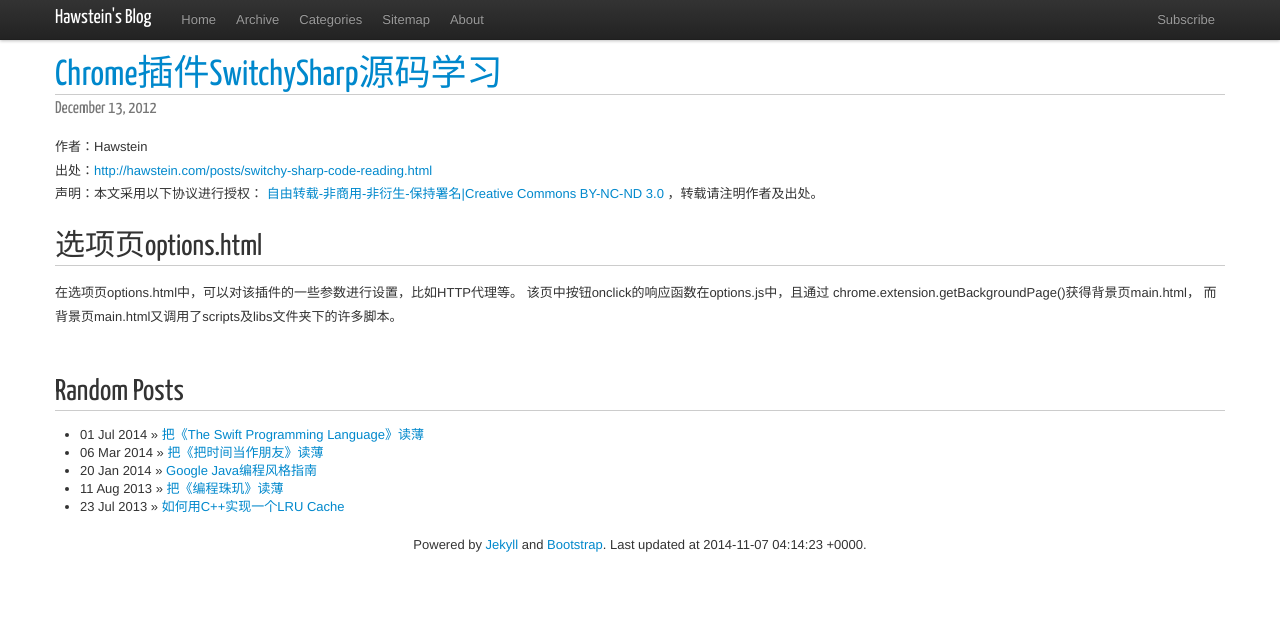
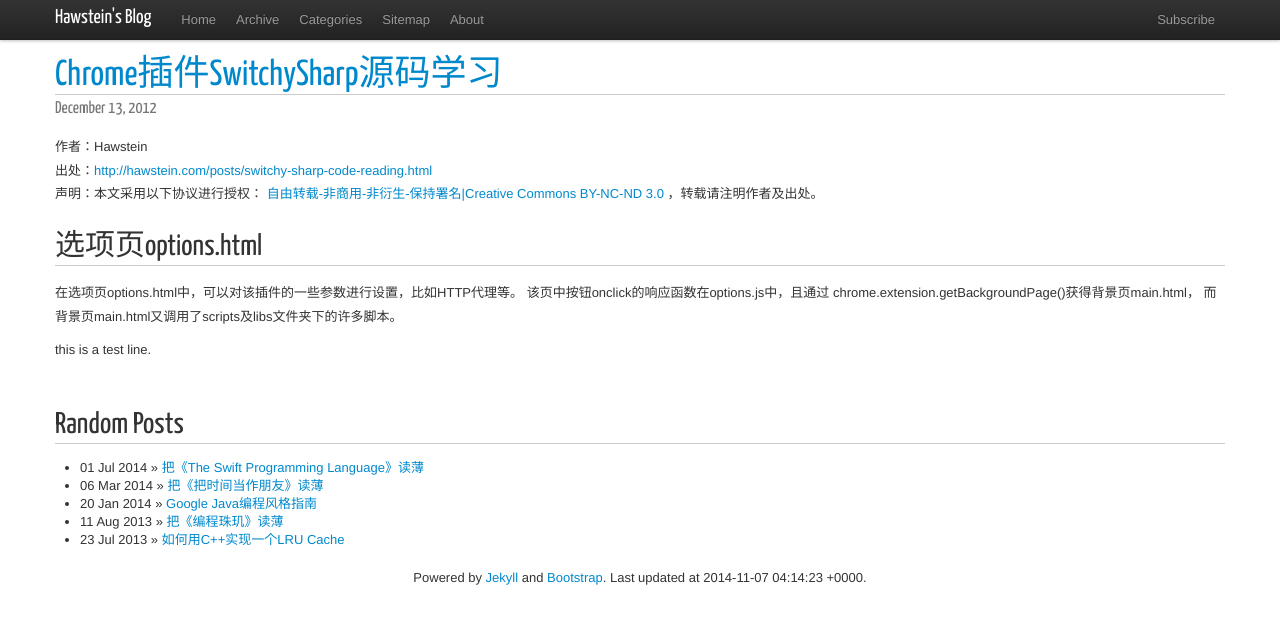
Before and after one commit to Hawstein/hawstein.github.com, a Jekyll site: the page built from _posts/2012/2012-12-13-switchy-sharp-code-reading.md, in a window 1280 px wide. Shown: the top 624 px of the page. Built offline with Jekyll 4.4.1, drawn with Linux system fonts in a browser that asks for light colours; nearby versions of some CDN libraries; Markdown is read by kramdown in place of the engine named in the settings; comment, search, counter and statistics services are not loaded.

```diff
--- a/_posts/2012/2012-12-13-switchy-sharp-code-reading.md
+++ b/_posts/2012/2012-12-13-switchy-sharp-code-reading.md
@@ -10,3 +10,5 @@
 该页中按钮onclick的响应函数在options.js中，且通过
 chrome.extension.getBackgroundPage()获得背景页main.html，
 而背景页main.html又调用了scripts及libs文件夹下的许多脚本。
+
+this is a test line.
```
